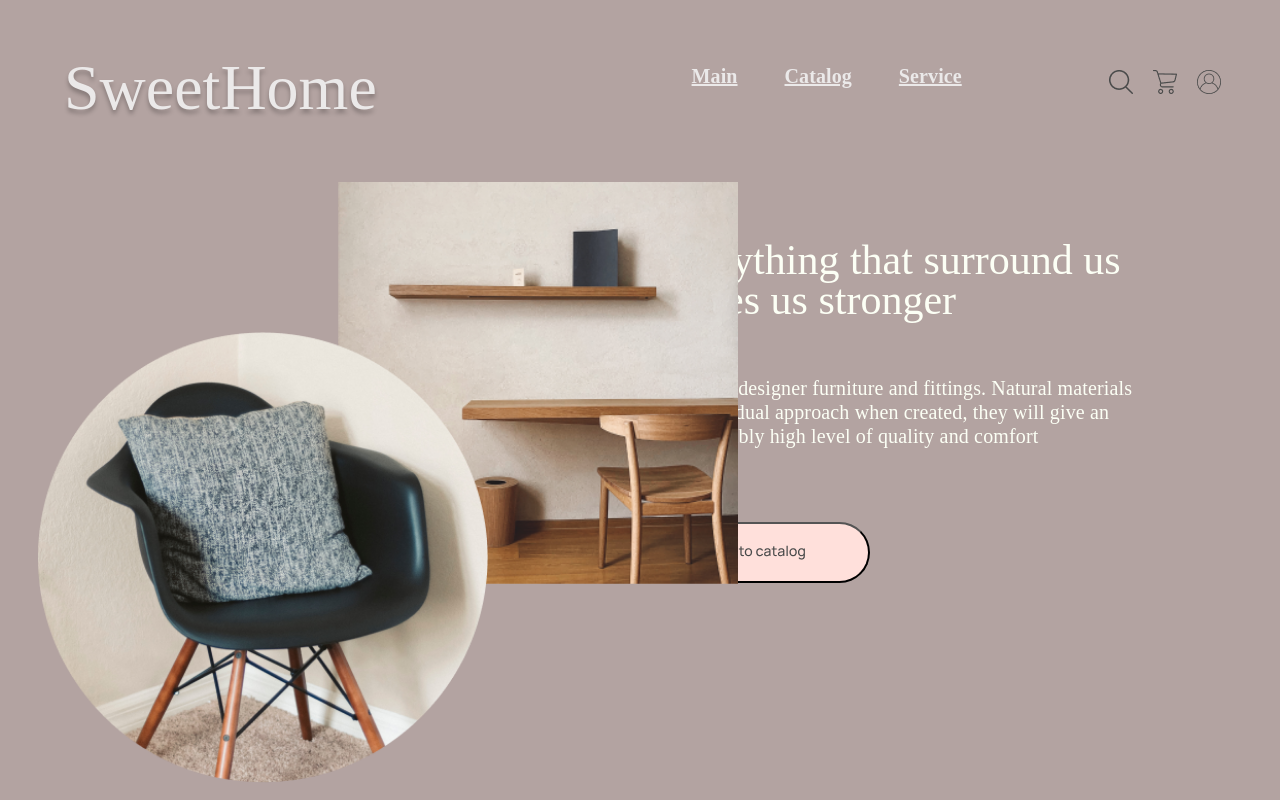
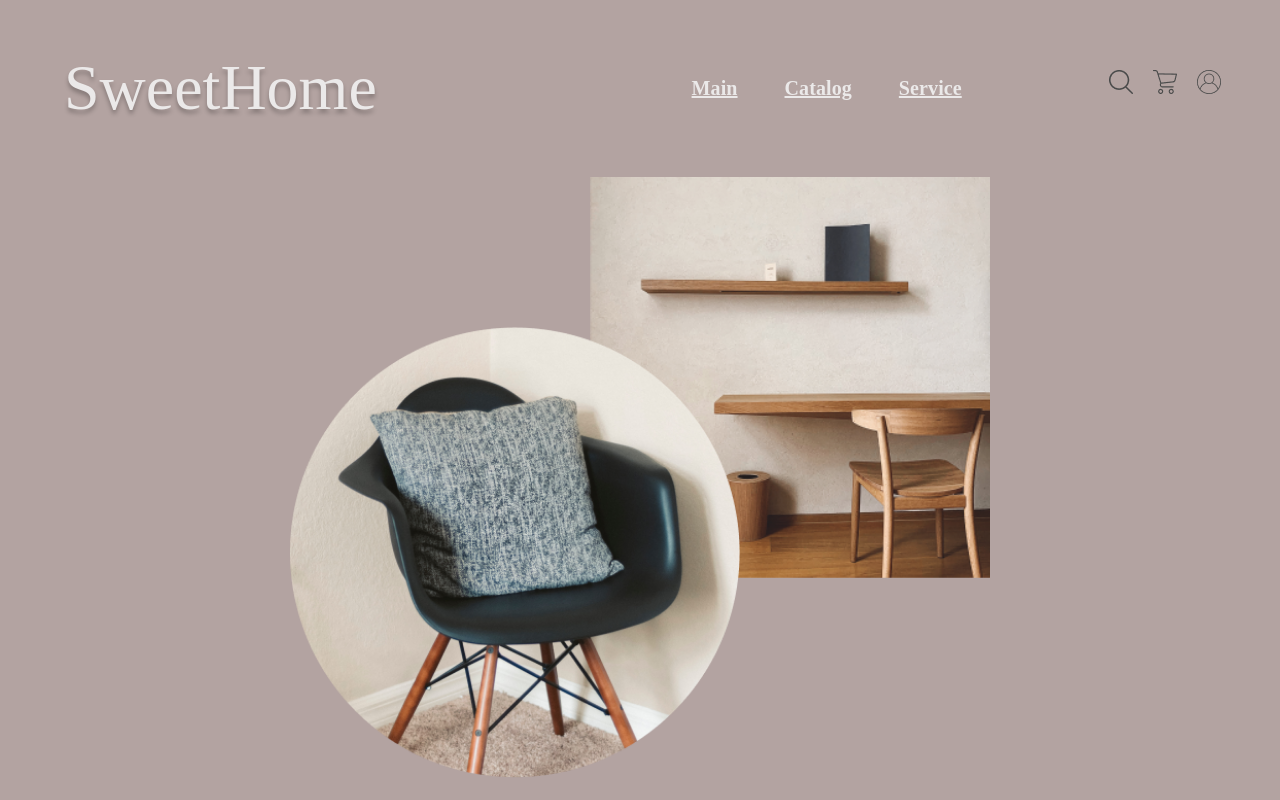
Before and after one commit to korshunovamm/Furniture-shop, a React (Create React App) app: page / in a window 1280 px wide. Shown: the top 800 px of the page. Built offline with nearby package versions, Linux system fonts and the light colour scheme.

Commit message:
go new line with scale

```diff
--- a/src/App.js
+++ b/src/App.js
@@ -10,6 +10,7 @@ function App() {
     <>
       <BrowserRouter>
         <Main />
+
         {/* <Routes>
           <Route path='' element={<Main />}></Route>
           <Route path='/catalog' element={<Catalog />}></Route>
--- a/src/Components/Main.js
+++ b/src/Components/Main.js
@@ -1,4 +1,6 @@
 import { Link, useLocation } from 'react-router-dom';
+import { useEffect } from 'react';
+
 import '../Components_css/Main.css';
 import SearchIcon from '../UI/Icons/MainPage/search.png';
 import CartIcon from '../UI/Icons/MainPage/cart.png';
@@ -15,8 +17,17 @@ export function Main() {
     profile: ProfileIcon,
   };
 
+  useEffect(() => {
+    document.body.style.backgroundColor = '#B3A3A1';
+
+    return () => {
+      document.body.style.backgroundColor = 'transparent';
+    };
+  }, []);
+
   return (
     <>
+
       <aside className='main'>
         <header className='header'>
           <div id='sweet-home'> SweetHome</div>
--- a/src/Components_css/Main.css
+++ b/src/Components_css/Main.css
@@ -1,23 +1,24 @@
 .main{
-  width: 100vw;
-  height: 100vh;
-  position: absolute;
-  /* margin: 0 auto; */
-
   min-width: 970px;
   justify-content: space-around;
-
-  background-color:#B3A3A1;
 }
 
 .header {
-  width: 100vw;
   margin: 0 auto;
 
   height: 18%;
   display: flex;
   flex-direction: row;
   justify-content: space-around;
+}
+
+@media (max-width: 1200px) {
+  .header {flex-direction: column;
+  /* align-items: flex-end;
+  padding: 1%;
+  margin: 1%;
+  justify-content: flex-end; */
+}
 }
 
 #sweet-home {
@@ -133,27 +134,27 @@
 }
 
 .content {
-  width: 100%;
-  height: 62%;
-  /* width: vw;
-  height: 650px; */
+  /* width: 100%;
+  height: 62%; */
+  /* width: vw; */
+  /* height: 650px; */
 
   display: flex;
   flex-direction: row;
 }
 
+@media (max-width: 1400px) {
+  .content {flex-direction: column;}
+}
+
 .photos{
-  width: 40%;
-  height: 100%;
-  margin: 3%;
-  /* width: 700px;
+  width: 700px;
   height: 600px;
-  margin: 12px; */
+
+  margin-left: auto;
+  margin-right: auto;
 
   position: relative;
-  /* -o-object-fit: cover;
-  object-fit: cover; */
-  /* overflow: hidden; */
 }
 
 .circle{
@@ -170,9 +171,6 @@
 }
 
 #front_img{
-  /* object-fit: cover; */
-  /* width: 70%; */
-
   width: 450px;
 }
 
@@ -184,10 +182,11 @@
   display: flex;
   flex-direction: column;
   align-items: flex-start;
-  gap: 2%;
+  /* gap: 2%; */
 
-  width: 50%;
-  height: 100%;
+  /* margin-left: auto; */
+  margin-right: auto;
+  margin-bottom: 3%;
 }
 
 .main-content-text{
```
